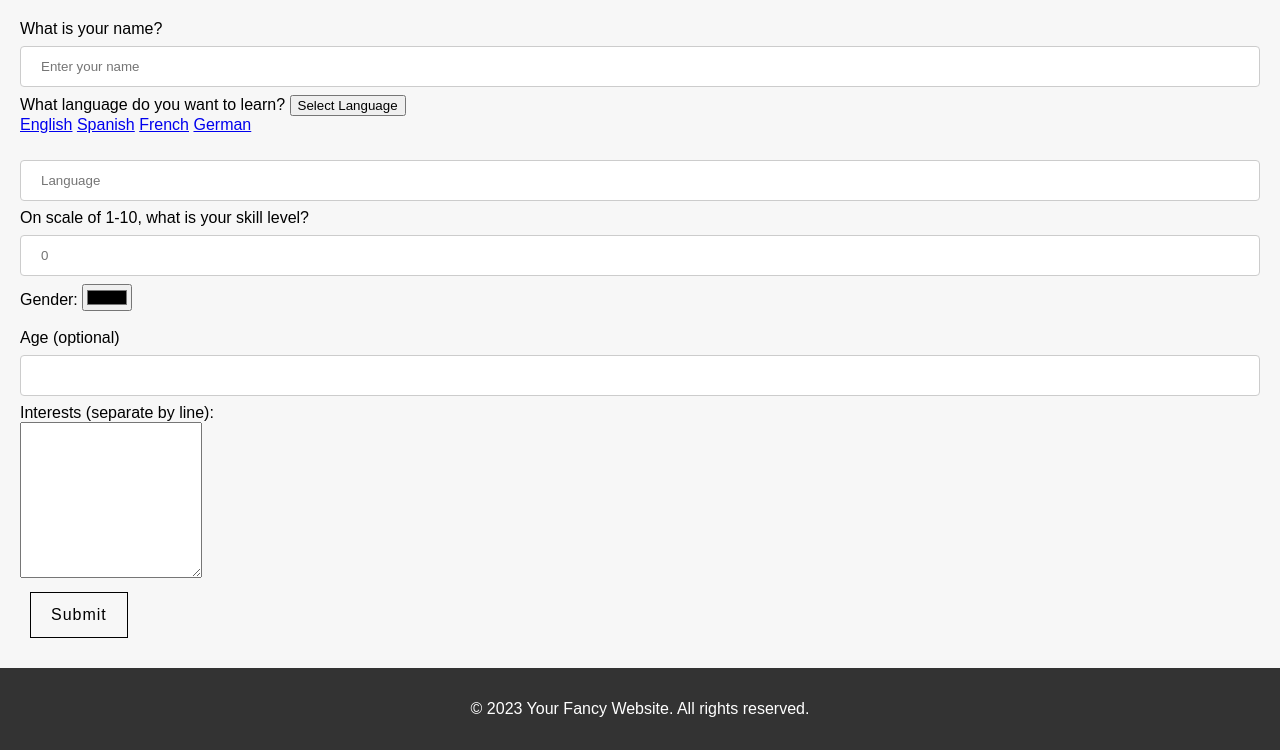
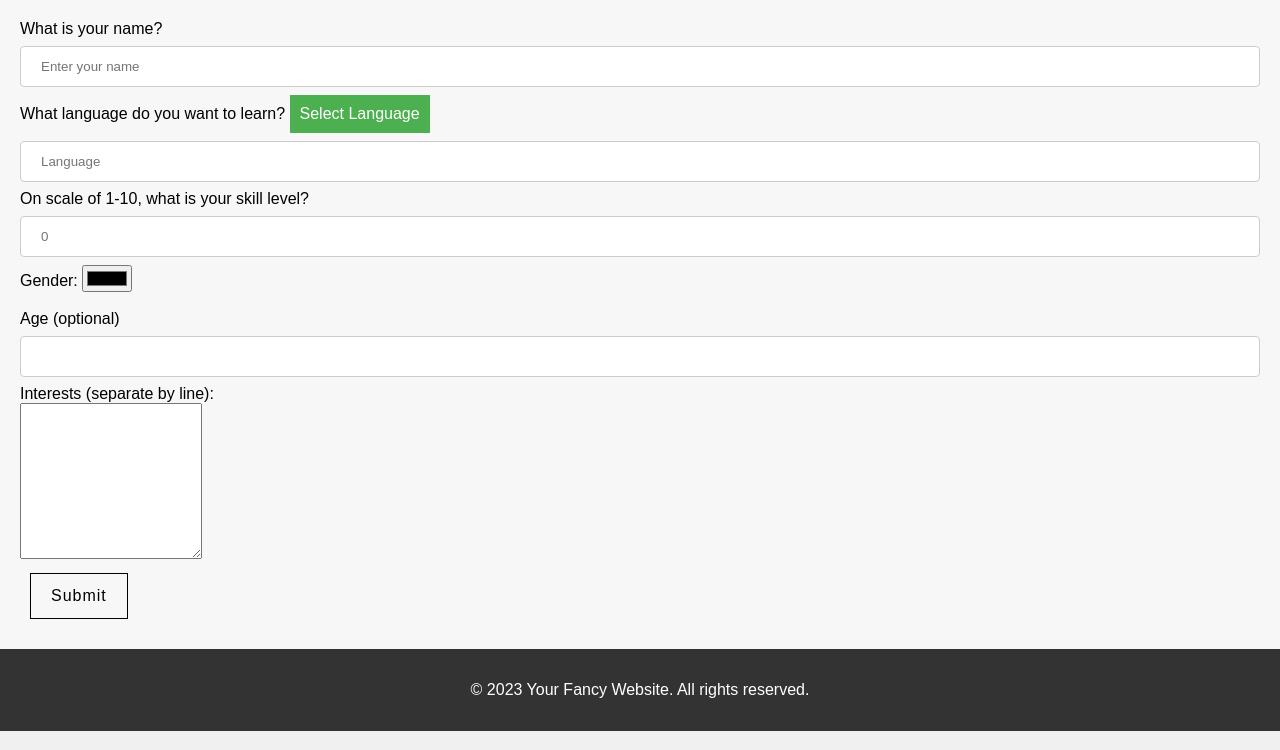
Before and after one commit to two-hack/two-hackathon-2023, a Flask app: page /create/ in a window 1280 px wide. Shown: the part 107-857 px from the top of the page. Run offline with Flask 3, Linux system fonts and the light colour scheme.

Commit message:
added dropdown stuff

```diff
--- a/static/css/style.css
+++ b/static/css/style.css
@@ -147,3 +147,50 @@
     input[type=submit]:hover {
         background-color: #45a049;
     }
+
+<<<<<<< Updated upstream
+=======
+    /* Style the dropdown container */
+.dropdown {
+  position: relative;
+  display: inline-block;
+}
+
+/* Style the dropdown button */
+.dropbtn {
+  background-color: #4CAF50;
+  color: white;
+  padding: 10px;
+  font-size: 16px;
+  border: none;
+  cursor: pointer;
+}
+
+/* Style the dropdown content (hidden by default) */
+.dropdown-content {
+  display: none;
+  position: absolute;
+  background-color: #f9f9f9;
+  min-width: 160px;
+  box-shadow: 0px 8px 16px 0px rgba(0,0,0,0.2);
+  z-index: 1;
+}
+
+/* Style the dropdown links */
+.dropdown-content a {
+  color: black;
+  padding: 12px 16px;
+  text-decoration: none;
+  display: block;
+}
+
+/* Change color of dropdown links on hover */
+.dropdown-content a:hover {
+  background-color: #f1f1f1;
+}
+
+/* Show the dropdown content when the dropdown button is hovered over */
+.dropdown:hover .dropdown-content {
+  display: block;
+}
+>>>>>>> Stashed changes
```
